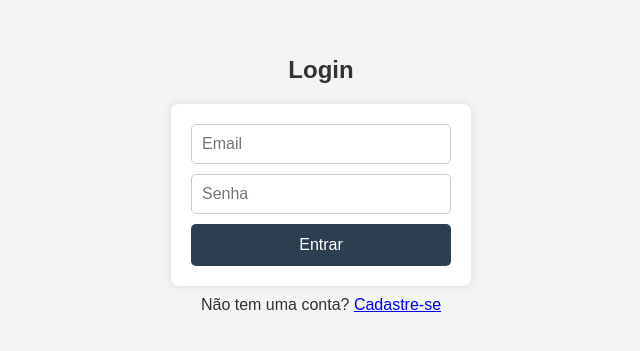
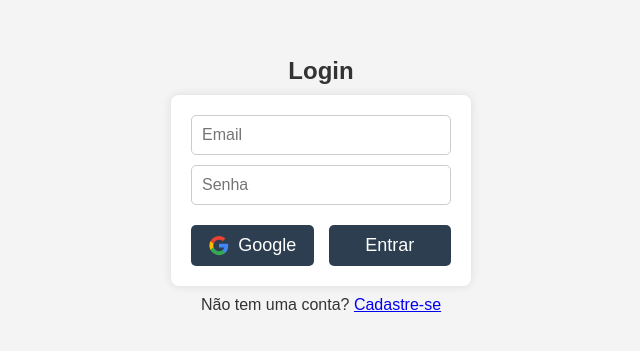
Before and after one commit to Pilariss/RecuperaTAX, a React (Create React App) app: page / in a window 1280 px wide. Shown: the part 215-566 px from the top of the page, without its empty margins (319-959 px from the left). Built offline with nearby package versions, Linux system fonts and the light colour scheme; no server answers.

Commit message:
ajuste login google

```diff
--- a/src/pages/Login.jsx
+++ b/src/pages/Login.jsx
@@ -2,11 +2,12 @@ import React, { useState, useContext } from 'react';
 import { useNavigate } from 'react-router-dom';
 import { AuthContext } from '../context/AuthContext';
 import { useLoading } from '../context/LoadingContext';
+import GoogleIcon from "../assets/icon/Google__G__logo.svg";
 import Loader from "../components/Loader";
 import '../styles/login.css';
 
 function Login() {
-  const { login } = useContext(AuthContext);
+  const { login, loginWithGoogle } = useContext(AuthContext);
   const { isLoading, setIsLoading } = useLoading();
   const [email, setEmail] = useState('');
   const [password, setPassword] = useState('');
@@ -32,6 +33,16 @@ function Login() {
     setIsLoading(false);
   };
 
+  const handleGoogleLogin = async () => {
+    const success = await loginWithGoogle();
+    if (success) {
+      console.log("Usuário cadastrado, realize o seu primeiro acesso!");
+      navigate("/companieslist");
+    } else {
+      setError("Erro ao autenticar com o Google.");
+    }
+  };
+
   return (
     <div className="login-container">
       <Loader isLoading={isLoading} />
@@ -40,7 +51,13 @@ function Login() {
         <form onSubmit={handleLogin}>
           <input type="email" placeholder="Email" value={email} onChange={(e) => setEmail(e.target.value)} required />
           <input type="password" placeholder="Senha" value={password} onChange={(e) => setPassword(e.target.value)} required />
-          <button type="submit" disabled={isLoading}>Entrar</button>
+          <div className="login-buttons">
+            <button onClick={handleGoogleLogin}>
+              <img src={GoogleIcon} alt="Gooogle Logo" className="google-logo"/>
+              <span className="google-text">Google</span>
+            </button>
+            <button type="submit">Entrar</button>
+          </div>
         </form>
         {error && <p className="error">{error}</p>}
         <p>Não tem uma conta? <a href="/register">Cadastre-se</a></p>
--- a/src/pages/Register.jsx
+++ b/src/pages/Register.jsx
@@ -1,7 +1,6 @@
 import React, { useState, useContext } from "react";
 import { useNavigate } from "react-router-dom";
 import { AuthContext } from "../context/AuthContext";
-// import GoogleIcon from "../assets/icon/Google__G__logo.svg";
 import "../styles/register.css";
 
 function Register() {
@@ -33,29 +32,13 @@ function Register() {
     }
   };
 
-  // const handleGoogleLogin = async () => {
-  //   const success = await loginWithGoogle();
-  //   if (success) {
-  //     console.log("Usuário cadastrado, realize o seu primeiro acesso!");
-  //     navigate("/");
-  //   } else {
-  //     setError("Erro ao autenticar com o Google.");
-  //   }
-  // };
-
   return (
     <div className="register">
       <h1>Cadastro</h1>
       <form className="register-form" onSubmit={handleRegister}>
         <input type="email" placeholder="Email" value={email} onChange={(e) => setEmail(e.target.value)} required/>
         <input type="password" placeholder="Senha" value={password} onChange={(e) => setPassword(e.target.value)} required/>
-        <div className="register-buttons">
-          {/* <button onClick={handleGoogleLogin}>
-            <img src={GoogleIcon} alt="Gooogle Logo" className="google-logo"/>
-            <span className="google-text">Google</span>
-          </button> */}
-          <button type="submit">Cadastrar</button>
-        </div>
+        <button className="register-button" type="submit">Cadastrar</button>
       </form>
       {error && <p className="error">{error}</p>}
       <p>
--- a/src/styles/login.css
+++ b/src/styles/login.css
@@ -12,7 +12,7 @@
 }
 
 .login h1 {
-  margin-bottom: 20px;
+  margin-bottom: 10px;
 }
 
 .login form {
@@ -21,8 +21,6 @@
   border-radius: 8px;
   box-shadow: 0px 0px 10px rgba(0, 0, 0, 0.1);
   width: 300px;
-  display: flex;
-  flex-direction: column;
 }
 
 .login input {
@@ -33,20 +31,43 @@
   font-size: 16px;
 }
 
-.login button {
+.login-buttons {
+  display: flex;
+  justify-content: space-between;
+  gap: 15px;
+  width: 100%;
+  margin-top: 10px;
+}
+
+.login-buttons button {
   background: #2c3e50;
-  color: white;
-  padding: 12px;
+  display: flex;
+  align-items: center;
+  justify-content: center;
+  gap: 8px;
+  flex: 1;
+  font-size: 18px;
+  padding: 10px;
   border: none;
   border-radius: 5px;
   cursor: pointer;
-  font-size: 16px;
+  align-self: flex-end;
+  color: white;
+}
+
+.google-logo {
+  width: 22px;
+  height: 21px;
 }
 
 .login button:hover {
   background: #34495e;
 }
 
+.google-button:hover {
+  background-color: #f1f1f1;
+}
+
 p {
   margin-top: 10px;
 }
--- a/src/styles/register.css
+++ b/src/styles/register.css
@@ -17,37 +17,23 @@
   border-radius: 8px;
   box-shadow: 0px 0px 10px rgba(0, 0, 0, 0.1);
   width: 300px;
+  display: flex;
+  flex-direction: column;
 }
 
-.register-buttons {
-  display: flex;
-  justify-content: space-between;
-  gap: 15px;
-  width: 100%;
-  margin-top: 10px;
-}
-
-.register-buttons button {
+.register-button {
+  justify-content: center;
   background: #2c3e50;
-  display: flex;
-  align-items: center;
-  justify-content: center;
-  gap: 8px;
-  flex: 1;
-  padding: 10px;
-  font-size: 16px;
-  font-size: 18px;
-  padding: 10px;
+  color: white;
+  padding: 12px;
   border: none;
   border-radius: 5px;
   cursor: pointer;
-  align-self: flex-end;
-  color: white;
+  font-size: 16px;
 }
 
-.google-logo {
-  width: 22px;
-  height: 22px;
+.register-button:hover {
+  background: #34495e;
 }
 
 .register h1 {
@@ -62,14 +48,6 @@
   font-size: 16px;
 }
 
-.register button:hover {
-  background: #34495e;
-}
-
-.google-button:hover {
-  background-color: #f1f1f1;
-}
-
 .error {
   color: red;
   margin-top: 10px;
```
